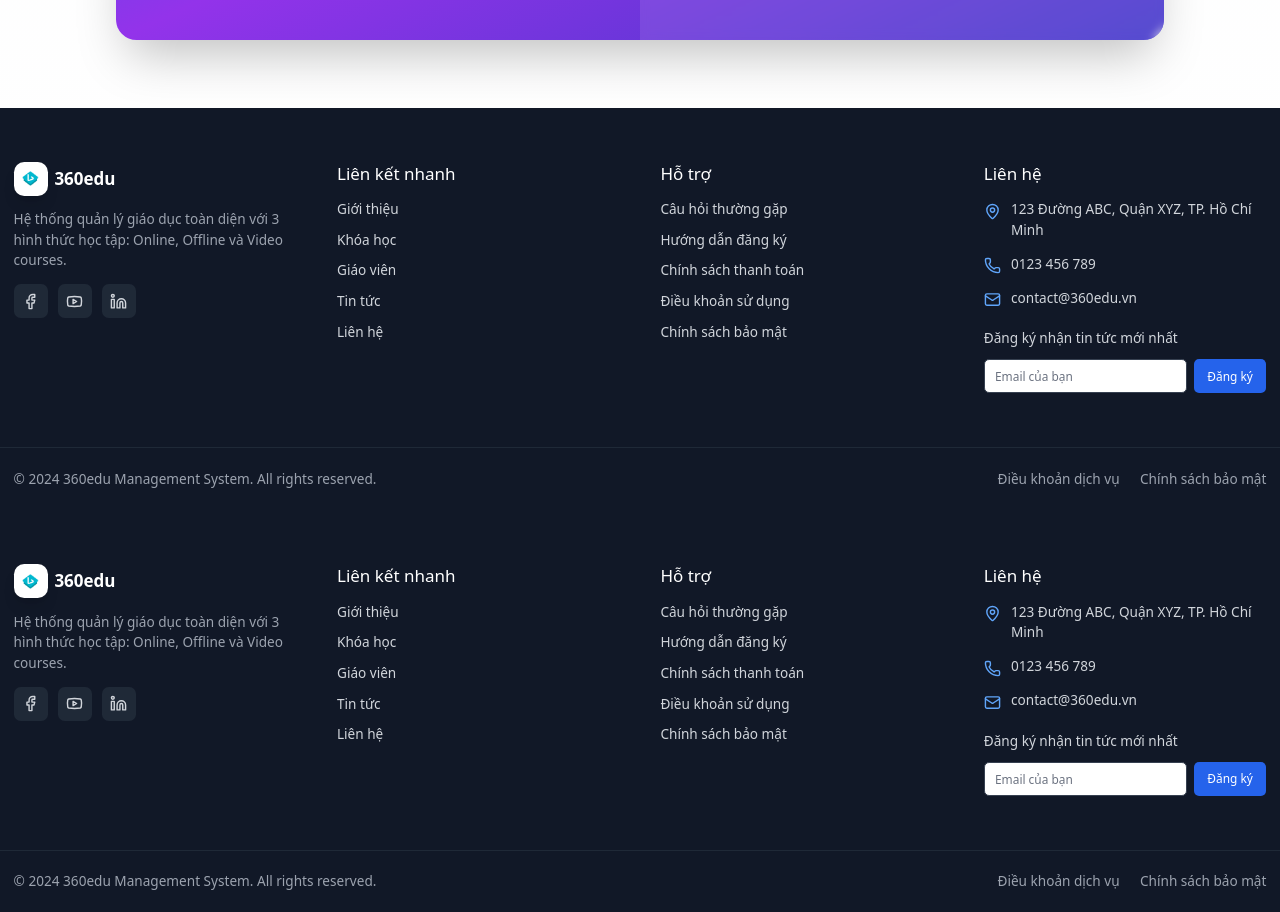
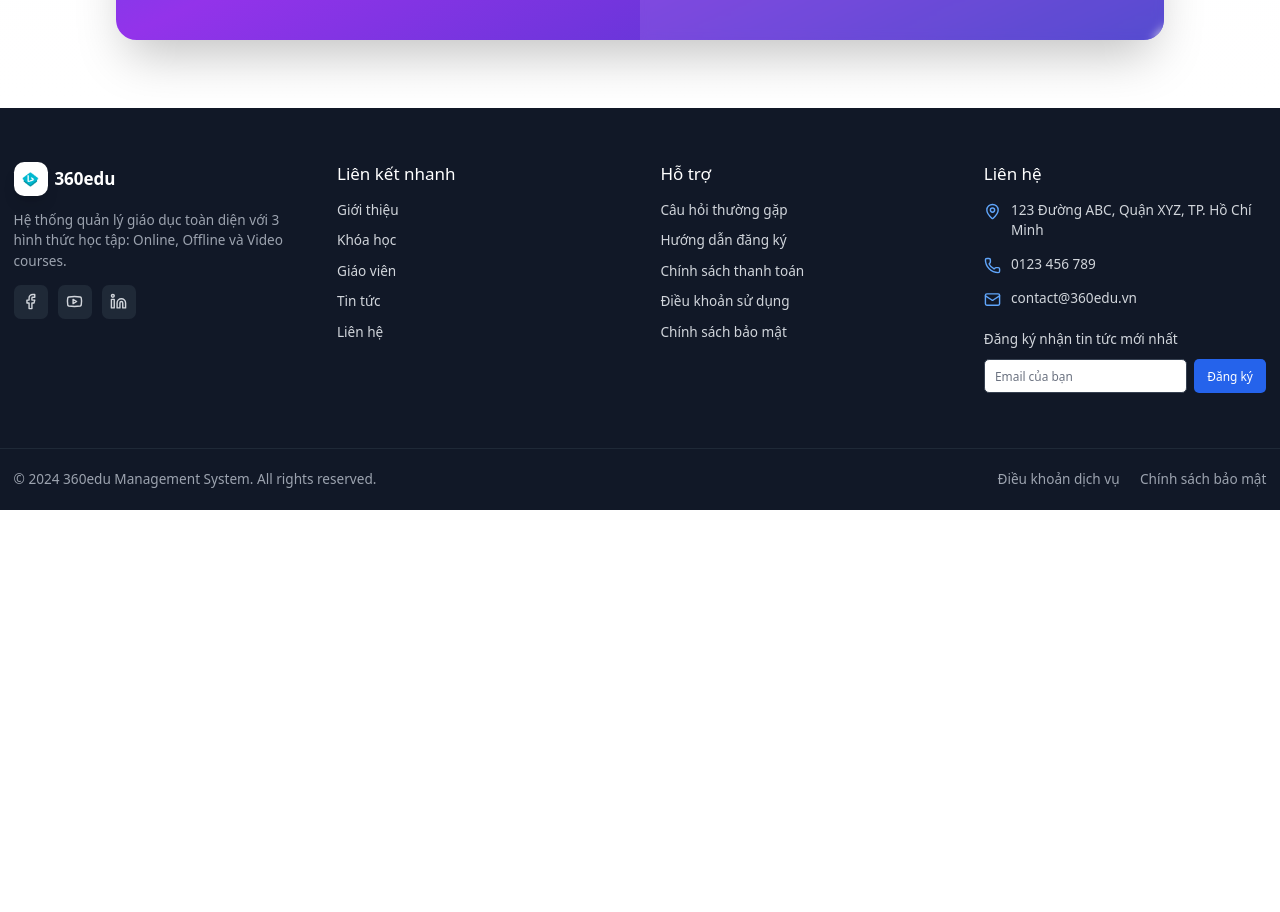
Before and after one commit to namtungsayno/360edu-ver3, a React (Vite) app: page /home/about in a window 1280 px wide. Shown: the part 2317-3229 px from the top of the page. After the commit the page ends 2827 px from the top, so only its background shows below. Built offline with nearby package versions, Linux system fonts and the light colour scheme.

Commit message:
Login with google

```diff
--- a/src/pages/admin/course/CourseDetail.jsx
+++ b/src/pages/admin/course/CourseDetail.jsx
@@ -15,6 +15,7 @@ import {
   ChevronRight,
   EyeOff,
   Calendar,
+  Clock,
 } from "lucide-react";
 import { courseService } from "../../../services/course/course.service.js";
 import { classService } from "../../../services/class/class.service.js";
--- a/src/pages/guest/about/About.jsx
+++ b/src/pages/guest/about/About.jsx
@@ -20,7 +20,6 @@ import {
 import { Card, CardContent } from "../../../components/ui/Card";
 import { Badge } from "../../../components/ui/Badge";
 import { Button } from "../../../components/ui/Button";
-import { Footer } from "../../../components/common/Footer";
 
 export default function About() {
   const { onNavigate } = useOutletContext();
@@ -314,9 +313,6 @@ export default function About() {
           </div>
         </div>
       </section>
-
-      {/* Footer */}
-      <Footer />
     </div>
   );
 }
--- a/src/pages/guest/home/Home.jsx
+++ b/src/pages/guest/home/Home.jsx
@@ -18,7 +18,6 @@ import { useOutletContext } from "react-router-dom";
 import { useState, useEffect } from "react";
 import { Video, Users, Calendar, Book, Award, TrendingUp, BookOpen, Clock, UserCheck, ArrowRight, GraduationCap, ChevronLeft, ChevronRight } from "lucide-react";
 import Banner from "../../../components/common/Banner";
-import { Footer } from "../../../components/common/Footer";
 import { Card, CardContent } from "../../../components/ui/Card";
 import { Badge } from "../../../components/ui/Badge";
 import { Button } from "../../../components/ui/Button";
@@ -776,9 +775,6 @@ export default function Home() {
           </div>
         </div>
       </section>
-
-      {/* Footer - Thông tin liên hệ */}
-      <Footer />
     </>
   );
 }
```
